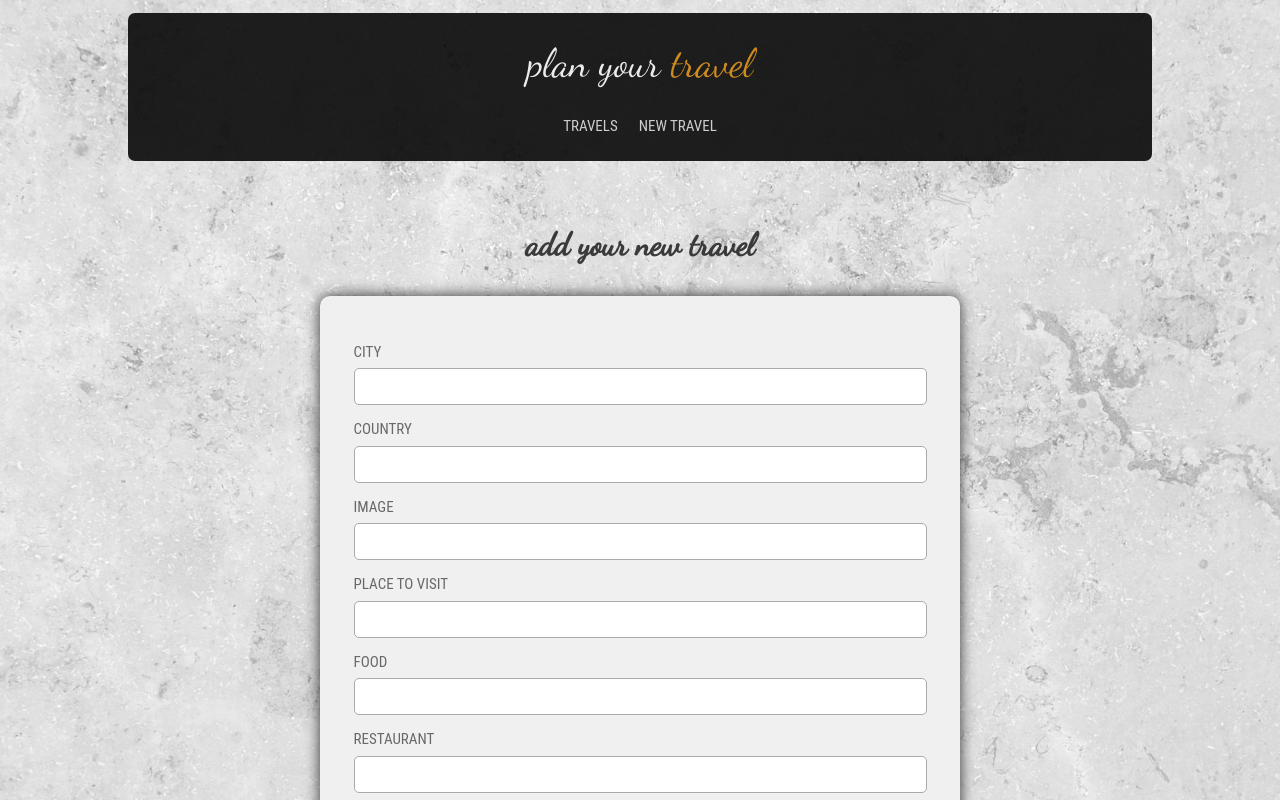
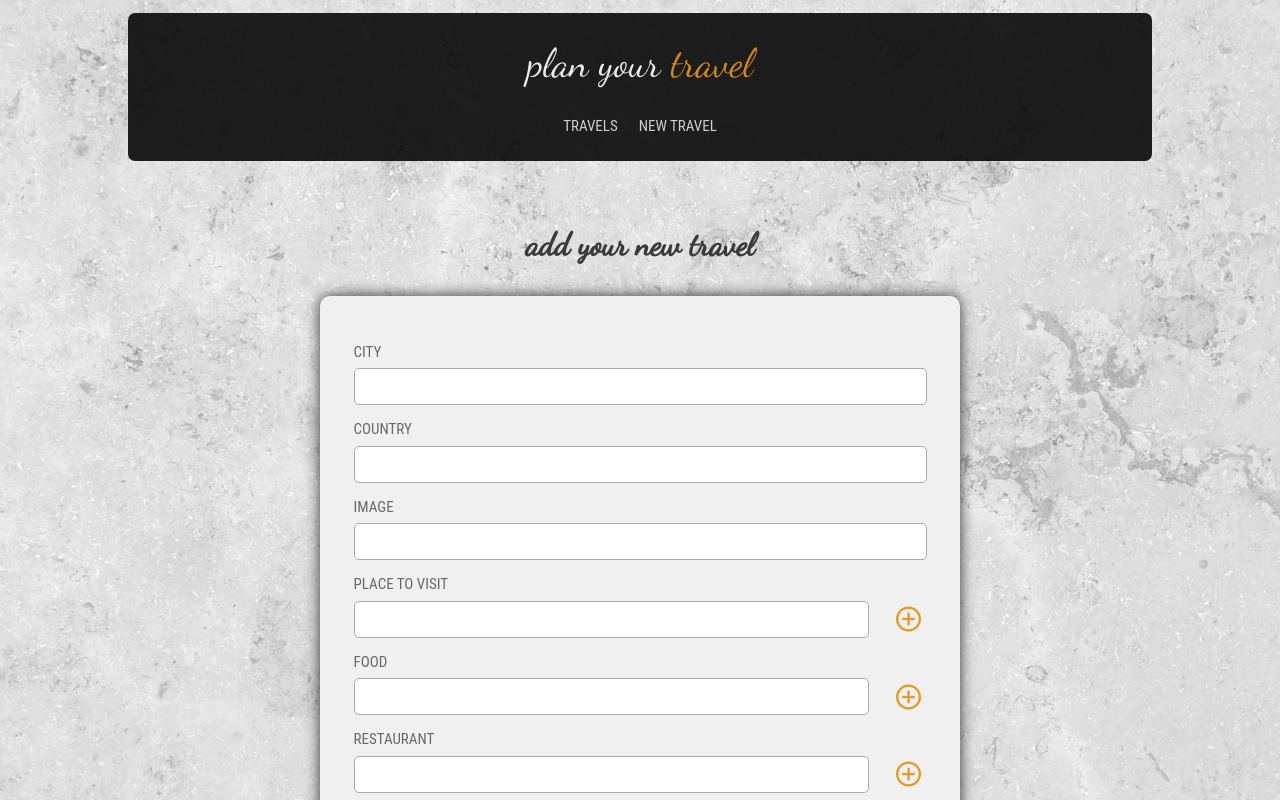
Before and after one commit to jstasz/next-js-travel-app, a Next.js app: page /new-travel in a window 1280 px wide. Shown: the top 800 px of the page. Built offline with nearby package versions, Linux system fonts and the light colour scheme.

Commit message:
preparing new travel form for more data

```diff
--- a/components/travels/NewTravelForm.js
+++ b/components/travels/NewTravelForm.js
@@ -1,7 +1,8 @@
-import { useRef } from "react";
+import { useRef, useState } from "react";
 import Card from "../ui/Card";
 import styles from "./NewTravelForm.module.css";
 import Button from "../ui/Button";
+import ListItems from "../ui/ListItems";
 
 function NewTravelForm(props) {
   const cityRef = useRef();
@@ -10,6 +11,37 @@ function NewTravelForm(props) {
   const placeToVisitRef = useRef();
   const foodRef = useRef();
   const restaurantRef = useRef();
+
+  const [places, setPlaces] = useState([]);
+  const [foods, setFoods] = useState([]);
+  const [restaurants, setRestaurants] = useState([]);
+
+  function addPlace() {
+    placeToVisitRef.current.value !== '' ? setPlaces([...places, placeToVisitRef.current.value]) : '';
+    placeToVisitRef.current.value = '';
+  }
+
+  function addFood() {
+    foodRef.current.value !== '' ? setFoods([...foods, foodRef.current.value]) : '';
+    foodRef.current.value = '';
+  }
+
+  function addRestaurant() {
+    restaurantRef.current.value !== '' ? setRestaurants([...restaurants, restaurantRef.current.value]) : '';
+    restaurantRef.current.value = '';
+  }
+
+  function removePlace(index) {
+    setPlaces(places.filter((_, i) => i !== index));
+  }
+
+  function removeFood(index) {
+    setFoods(foods.filter((_, i) => i !== index));
+  }
+
+  function removeRestaurant(index) {
+    setRestaurants(restaurants.filter((_, i) => i !== index));
+  }
 
   function submitHandler(event) {
     event.preventDefault();
@@ -20,6 +52,7 @@ function NewTravelForm(props) {
     const enteredPlaceToVisit = placeToVisitRef.current.value;
     const enteredFood = foodRef.current.value;
     const enteredRestaurant = restaurantRef.current.value;
+
 
     const travelData = {
       city: enteredCity,
@@ -52,23 +85,41 @@ function NewTravelForm(props) {
         </div>
         <div className={styles["form-control"]}>
           <label htmlFor="placeToVisit">place to visit</label>
+          <div className={styles["add-input"]}>
           <input
             type="text"
             id="placeToVisit"
             ref={placeToVisitRef}
           />
+                    <p className={`material-symbols-outlined ${styles["add-icon"]}`} onClick={addPlace}>
+                    add_circle
+            </p>
+            </div>
         </div>
+        <ListItems list={places} onClick={removePlace}/>
         <div className={styles["form-control"]}>
           <label htmlFor="food">food</label>
-          <input type="text" id="food" ref={foodRef} />
+          <div className={styles["add-input"]}>
+          <input className={styles["short-input"]} type="text" id="food" ref={foodRef} />
+          <p className={`material-symbols-outlined ${styles["add-icon"]}`} onClick={addFood}>
+              add_circle
+            </p>
+            </div>
         </div>
+        <ListItems list={foods} onClick={removeFood}/>
         <div className={styles["form-control"]}>
           <label htmlFor="restaurant">restaurant</label>
-          <input type="text" id="restaurant" ref={restaurantRef} />
+          <div className={styles["add-input"]}>
+          <input className={styles["short-input"]} type="text" id="restaurant" ref={restaurantRef} />
+          <p className={`material-symbols-outlined ${styles["add-icon"]}`} onClick={addRestaurant}>
+          add_circle
+            </p>
+            </div>
         </div>
-          <Button className={styles['add-button']}>
-            <span className="material-symbols-outlined">add_task</span>
-          </Button>
+        <ListItems list={restaurants} onClick={removeRestaurant}/>
+        <Button className={styles['add-button']}>
+          <span className="material-symbols-outlined">add_task</span>
+        </Button>
       </form>
     </Card>
     </>
--- a/components/travels/NewTravelForm.module.css
+++ b/components/travels/NewTravelForm.module.css
@@ -1,24 +1,45 @@
 .new-travel-card {
   margin: 1em auto;
-  padding: 3em 2em;
+  padding: 2em 1em;
   max-width: 800px;
 }
 
 .new-travel-form .form-control {
   display: flex;
   flex-direction: column;
+  flex-wrap: wrap;
   padding: 0.5em;
   color: rgb(104, 104, 104);
 }
 
 .new-travel-form input {
-  margin-top: 0.5em;
   padding: 0.4em;
   border: thin solid rgb(170, 170, 170);
   border-radius: 5px;
 }
 
+.new-travel-form .add-input {
+  display: flex;
+  align-items: center;
+  justify-content: space-between;
+}
+
+.new-travel-form .add-input input {
+  width: 90%;
+}
+
+.new-travel-form .add-input .add-icon {
+  padding: 0.1em;
+  color: rgb(226, 155, 40);
+  cursor: pointer;
+}
+
+.new-travel-form .add-input .add-icon:hover {
+  color: rgb(252, 192, 96);
+}
+
 .new-travel-form label {
+  margin-bottom: 0.5em;
   text-transform: uppercase;
 }
 
@@ -29,6 +50,10 @@
 }
 
 @media (min-width: 768px) {
+  .new-travel-card {
+    padding: 3em 2em;
+  }
+
   .new-travel-form .form-control,
   .new-travel-form input {
     font-size: 1.4rem;
@@ -36,6 +61,10 @@
 
   .new-travel-form input {
     padding: 0.5em;
+  }
+
+  .new-travel-form .add-input .add-icon {
+    font-size: 2.7rem;
   }
 }
 
@@ -48,4 +77,14 @@
   .new-travel-form input {
     padding: 0.6em;
   }
+
+  .new-travel-form .add-input .add-icon {
+    font-size: 3rem;
+  }
 }
+
+@media (min-width: 1400px) {
+  .new-travel-form .add-input .add-icon {
+    font-size: 3.5rem;
+  }
+}
--- /dev/null
+++ b/components/ui/ListItems.js
@@ -0,0 +1,26 @@
+import styles from "./ListItems.module.css";
+
+function ListItems(props) {
+  function removeHandler(index) {
+    props.onClick(index);
+  }
+  return (
+    <ul className={props.className}>
+      {props.list.map((listEl, index) =>
+        <li key={listEl} className={styles["list-items"]}>
+          <p>
+            {listEl}
+          </p>
+          <span
+            className={`material-symbols-outlined ${styles["remove-icon"]}`}
+            onClick={() => removeHandler(index)}
+          >
+            do_not_disturb_on
+          </span>
+        </li>
+      )}
+    </ul>
+  );
+}
+
+export default ListItems;
--- /dev/null
+++ b/components/ui/ListItems.module.css
@@ -0,0 +1,51 @@
+.list-items {
+  display: flex;
+  align-items: center;
+  text-align: center;
+  margin: 0.5em 0;
+  padding: 0 0.5em;
+  width: 100%;
+  background-color: rgba(206, 206, 206, 0.3);
+  border-radius: 5px;
+}
+
+.list-items .remove-icon {
+  padding: 0.2em;
+  font-size: 2rem;
+  color: rgb(173, 173, 173);
+  cursor: pointer;
+}
+
+.list-items .remove-icon:hover {
+  color: grey;
+}
+
+@media (min-width: 768px) {
+  .list-items {
+    font-size: 1.3rem;
+  }
+
+  .list-items .remove-icon {
+    font-size: 2.2rem;
+  }
+}
+
+@media (min-width: 1200px) {
+  .list-items {
+    font-size: 1.4rem;
+  }
+
+  .list-items .remove-icon {
+    font-size: 2.4rem;
+  }
+}
+
+@media (min-width: 1400px) {
+  .list-items {
+    font-size: 1.6rem;
+  }
+
+  .list-items .remove-icon {
+    font-size: 2.6rem;
+  }
+}
--- a/pages/[travelId]/index.js
+++ b/pages/[travelId]/index.js
@@ -15,7 +15,6 @@ function TravelDetailsPage(props) {
     });
 
     const data = await response.json();
-    console.log("Response from server:", data);
     router.push("/");
   }
 
@@ -44,7 +43,7 @@ export async function getStaticPaths() {
   client.close();
 
   return {
-    fallback: false,
+    fallback: true,
     paths: loadedtravels.map(travel => ({
       params: { travelId: travel._id.toString() }
     }))
```
